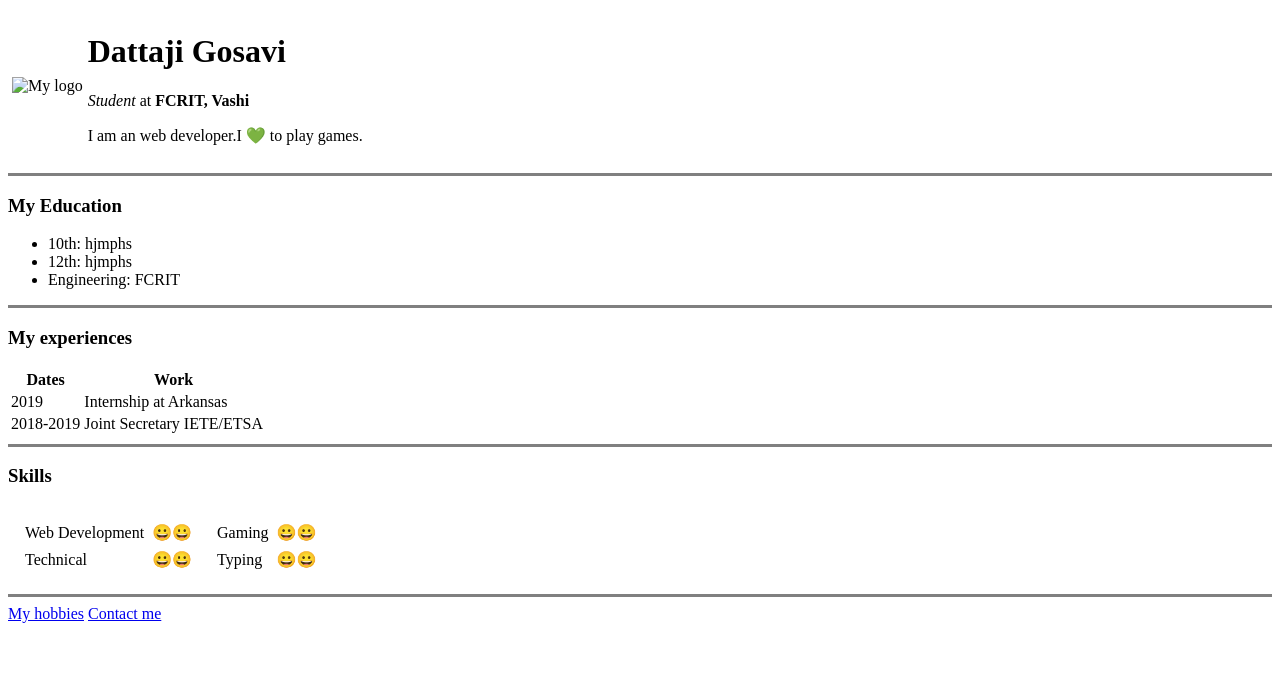
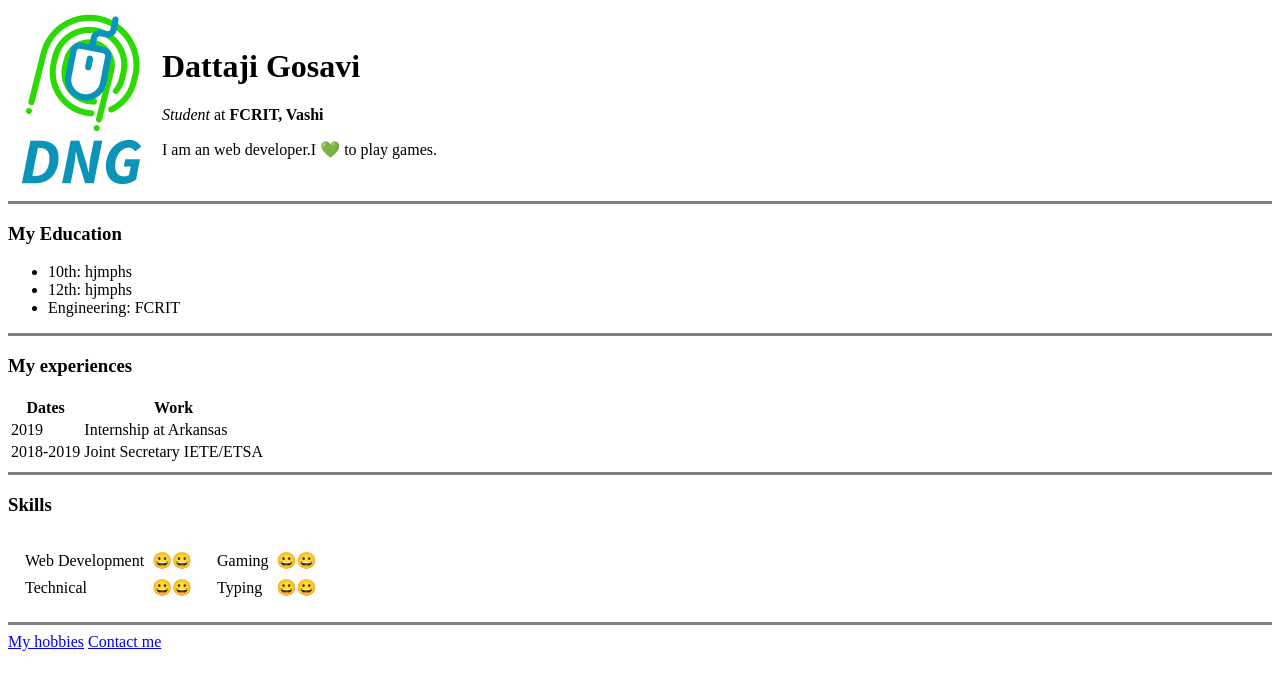
Before and after one commit to dattajigosavi/cv, a plain HTML site: page index.html in a window 1280 px wide. Drawn offline with Linux system fonts and the light colour scheme; the site is published under a folder, as on GitHub Pages, so addresses that start at the root find nothing.

Commit message:
Update index.html

```diff
--- a/index.html
+++ b/index.html
@@ -9,7 +9,7 @@
 
 <body>
   <table cellspacing='3'>
-    <td><img src="/images/logo.png" alt="My logo"></td>
+    <td><img src="images/logo.png" alt="My logo"></td>
     <td><h1>Dattaji Gosavi</h1>
     <p><em>Student</em> at <strong>FCRIT, Vashi</strong> </p>
     <p>I am an web developer.I 💚 to play games.</p></td>
```
